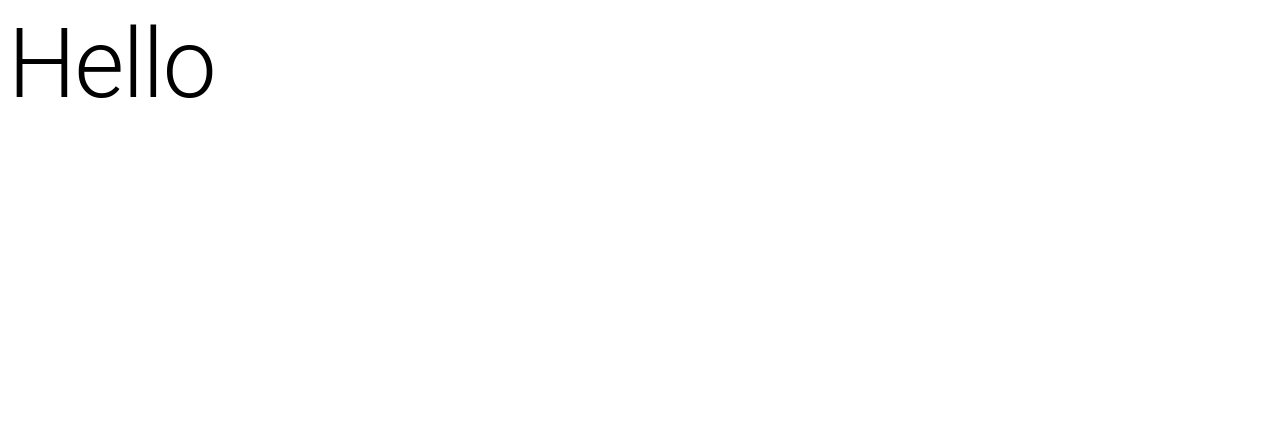
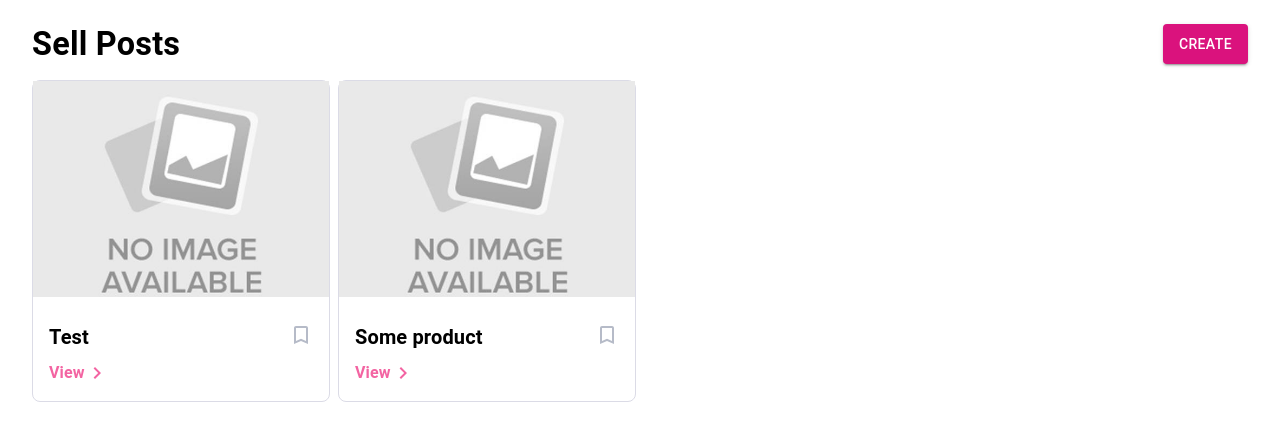
Before and after one commit to Acrylic125/bookmark-pet-project, a Next.js app: page / in a window 1280 px wide. Shown: the top 440 px of the page. Built offline with nearby package versions, Linux system fonts and the light colour scheme.

Commit message:
feat: sell listings page

```diff
--- a/src/pages/index.tsx
+++ b/src/pages/index.tsx
@@ -1,5 +1,144 @@
-import { Box, Typography } from "@mui/material";
+import { Container, Box, Typography, Grid, Stack, useTheme, Button, Chip } from "@mui/material";
 import Head from "next/head";
+import type { SellPost } from "@prisma/client";
+import Image from "next/image";
+import BookmarkBorderIcon from "@mui/icons-material/BookmarkBorder";
+import BookmarkIcon from "@mui/icons-material/Bookmark";
+import ChevronRightIcon from "@mui/icons-material/ChevronRight";
+
+const sellPosts: SellPost[] = [
+  {
+    id: "1",
+    name: "Test",
+    description: "Test",
+    listingId: "1",
+    status: "ACTIVE",
+  },
+  {
+    id: "2",
+    name: "Some product",
+    description: "Some product",
+    listingId: "2",
+    status: "ACTIVE",
+  },
+];
+
+function SellPostListing({ name, bookmarked, soldOut }: { name: string; bookmarked?: boolean; soldOut?: boolean }) {
+  return (
+    <Stack
+      sx={{
+        width: "100%",
+        borderColor: "grey.200",
+        borderStyle: "solid",
+        borderWidth: 1,
+        borderRadius: 2,
+        "&:hover": {
+          borderColor: "primary.300",
+        },
+      }}
+    >
+      <Box
+        sx={({ breakpoints }) => ({
+          width: "100%",
+          height: "50%",
+          minHeight: 156,
+          [breakpoints.up("md")]: {
+            minHeight: 186,
+          },
+          [breakpoints.up("lg")]: {
+            minHeight: 216,
+          },
+          position: "relative",
+        })}
+      >
+        <Image
+          src="/No_Image_Available.jpg"
+          alt="No Image"
+          fill
+          style={{
+            objectFit: "cover",
+          }}
+        />
+      </Box>
+      <Stack
+        sx={({ spacing }) => ({
+          width: "100%",
+          justifyContent: "space-between",
+          padding: spacing(2),
+        })}
+        spacing={1}
+      >
+        <Stack
+          sx={{
+            justifyContent: "space-between",
+            alignItems: "center",
+            color: "grey.300",
+          }}
+          direction="row"
+        >
+          {soldOut && (
+            <Chip
+              sx={{
+                backgroundColor: "error.50",
+                color: "error.500",
+              }}
+              size="small"
+              label="Sold Out"
+            />
+          )}
+        </Stack>
+        <Stack
+          sx={{
+            justifyContent: "space-between",
+            alignItems: "center",
+          }}
+          direction="row"
+        >
+          <Typography
+            sx={{
+              fontWeight: "bold",
+              wordBreak: "break-word",
+            }}
+            component="h5"
+            variant="h6"
+          >
+            {name}
+          </Typography>
+          <Box>
+            {bookmarked ? (
+              <BookmarkIcon color="primary" />
+            ) : (
+              <BookmarkBorderIcon
+                sx={{
+                  color: "grey.300",
+                  "&:hover": {
+                    color: "primary.300",
+                  },
+                }}
+                color="inherit"
+              />
+            )}
+          </Box>
+        </Stack>
+        <Stack
+          sx={{
+            color: "primary.300",
+          }}
+          direction="row"
+        >
+          <Typography
+            sx={{
+              fontWeight: 700,
+            }}
+          >
+            View
+          </Typography>
+          <ChevronRightIcon />
+        </Stack>
+      </Stack>
+    </Stack>
+  );
+}
 
 export default function Home() {
   return (
@@ -11,9 +150,42 @@ export default function Home() {
         <link rel="icon" href="/favicon.ico" />
       </Head>
       <main>
-        <Box>
-          <Typography variant="h1">Hello</Typography>
-        </Box>
+        <Container maxWidth="xl">
+          <Stack
+            sx={{
+              paddingY: ({ spacing }) => spacing(2),
+            }}
+            gap={2}
+          >
+            <Stack
+              sx={{
+                justifyContent: "space-between",
+              }}
+              spacing={1}
+              direction="row"
+            >
+              <Typography
+                sx={{
+                  fontWeight: "bold",
+                }}
+                component="h1"
+                variant="h4"
+              >
+                Sell Posts
+              </Typography>
+              <Button variant="contained">Create</Button>
+            </Stack>
+            <Grid container spacing={1}>
+              {sellPosts.map((post) => {
+                return (
+                  <Grid item key={post.id} xs={12} sm={6} md={4} lg={3}>
+                    <SellPostListing name={post.name} />
+                  </Grid>
+                );
+              })}
+            </Grid>
+          </Stack>
+        </Container>
       </main>
     </>
   );
```
